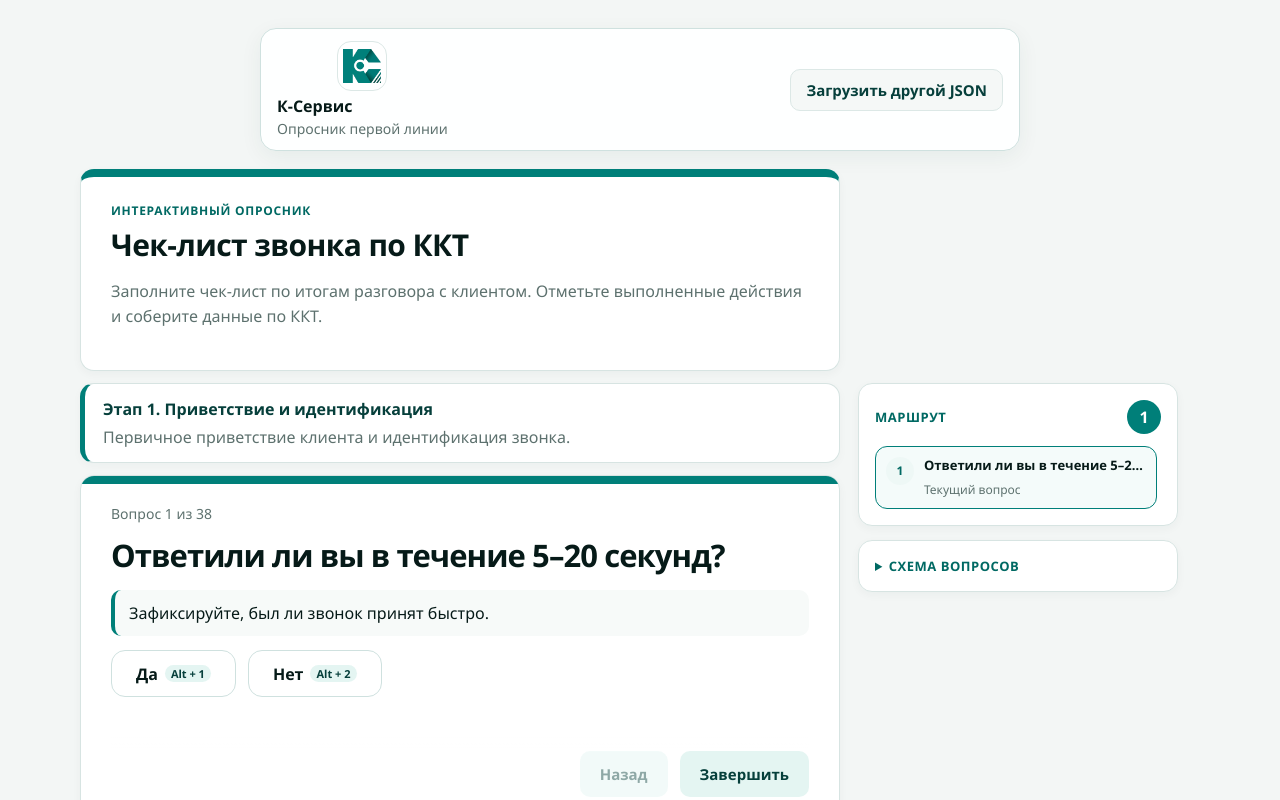
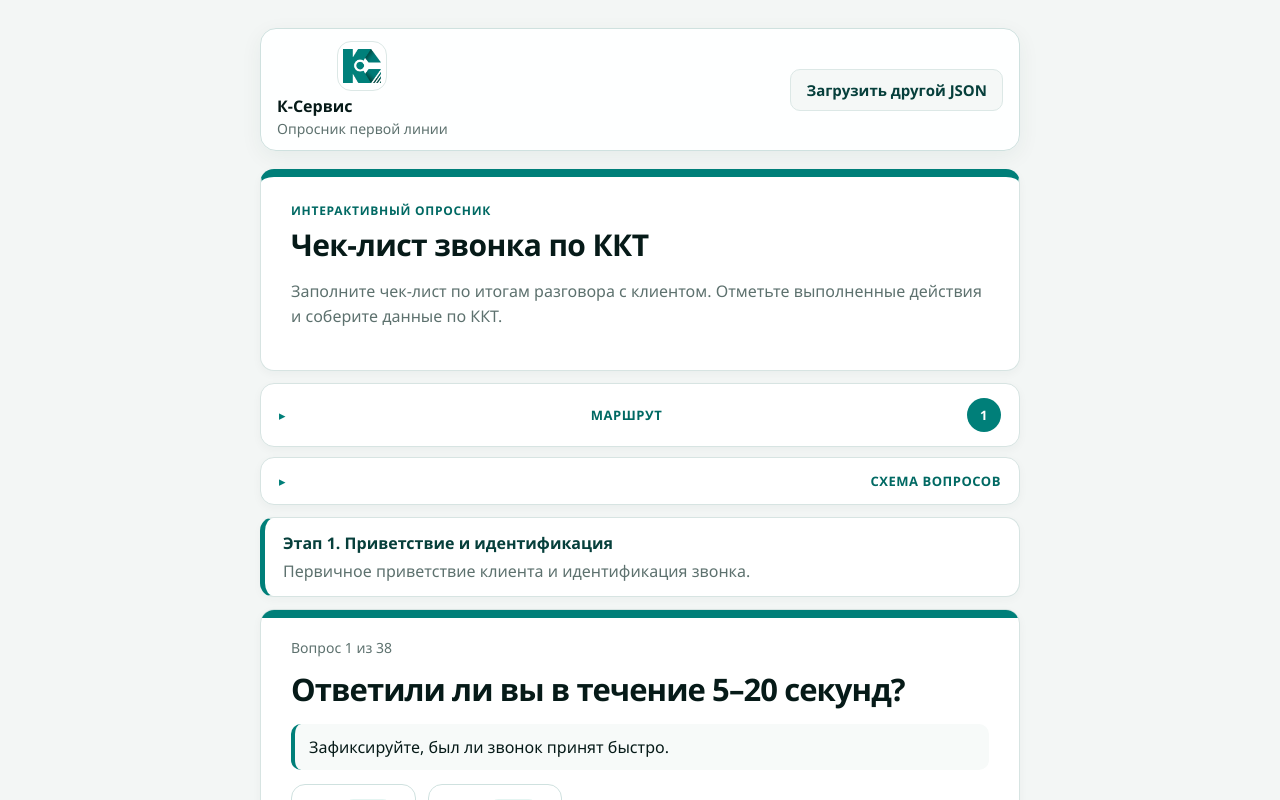
Before and after one commit to DenisBoytsov41/questionnaire-runner, a React (Vite) app: page / in a window 1280 px wide. Shown: the top 800 px of the page. Built offline with nearby package versions, Linux system fonts and the light colour scheme.

Commit message:
Keep questionnaire navigation in form layout

```diff
--- a/src/App.css
+++ b/src/App.css
@@ -881,49 +881,50 @@ p {
 }
 
 .runner-page {
-  max-width: 1120px;
-}
-
-.runner-header {
   max-width: 760px;
 }
 
-.runner-workspace {
+.runner-navigator {
   display: grid;
-  grid-template-columns: minmax(0, 760px) 320px;
-  gap: 18px;
-  align-items: start;
+  gap: 10px;
+  margin-bottom: 12px;
 }
 
-.runner-main-column {
-  min-width: 0;
-}
-
-.runner-sidebar {
-  position: sticky;
-  top: 18px;
-  display: grid;
-  gap: 14px;
-}
-
-.runner-sidebar-card {
+.navigator-panel {
   border: 1px solid #d7e4e2;
   border-radius: 14px;
   background: #ffffff;
-  padding: 16px;
+  padding: 0;
   box-shadow: 0 3px 10px rgba(6, 63, 59, 0.04);
 }
 
-.runner-sidebar-header {
+.navigator-panel summary {
   display: flex;
   align-items: center;
   justify-content: space-between;
   gap: 12px;
-  margin-bottom: 12px;
+  padding: 14px 18px;
+  cursor: pointer;
+  list-style: none;
 }
 
-.runner-sidebar-header span,
-.map-card summary {
+.navigator-panel summary::-webkit-details-marker {
+  display: none;
+}
+
+.navigator-panel summary::before {
+  content: "▸";
+  color: var(--ks-brand);
+  font-size: 13px;
+  transition: transform 0.15s ease;
+}
+
+.navigator-panel[open] summary::before {
+  transform: rotate(90deg);
+}
+
+.navigator-panel summary span,
+.navigator-panel summary {
   color: var(--ks-brand-dark);
   font-size: 13px;
   font-weight: 800;
@@ -931,7 +932,19 @@ p {
   text-transform: uppercase;
 }
 
-.runner-sidebar-header strong {
+.runner-sidebar-header {
+  padding: 0 18px 10px;
+}
+
+.runner-sidebar-header span {
+  color: var(--ks-brand-dark);
+  font-size: 13px;
+  font-weight: 800;
+  letter-spacing: 0.04em;
+  text-transform: uppercase;
+}
+
+.navigator-panel summary strong {
   display: inline-flex;
   align-items: center;
   justify-content: center;
@@ -943,18 +956,19 @@ p {
 }
 
 .route-list {
-  display: grid;
-  gap: 8px;
-  max-height: 320px;
+  display: flex;
+  gap: 10px;
+  max-height: none;
   overflow: auto;
-  padding-right: 4px;
+  padding: 0 18px 18px;
 }
 
 .route-step {
   display: grid;
   grid-template-columns: 28px 1fr;
   gap: 8px 10px;
-  width: 100%;
+  min-width: 220px;
+  max-width: 280px;
   border: 1px solid #dce8e6;
   border-radius: 12px;
   background: #ffffff;
@@ -1002,17 +1016,13 @@ button.route-step {
   background: #f4fbfa;
 }
 
-.map-card summary {
-  cursor: pointer;
-}
-
 .question-map {
   display: grid;
   gap: 14px;
-  margin-top: 14px;
+  margin-top: 0;
   max-height: 520px;
   overflow: auto;
-  padding-right: 4px;
+  padding: 0 18px 18px;
 }
 
 .question-map-section h3 {
@@ -1076,17 +1086,3 @@ button.route-step {
   color: var(--ks-muted);
   font-size: 11px;
 }
-
-@media (max-width: 1120px) {
-  .runner-workspace {
-    grid-template-columns: 1fr;
-  }
-
-  .runner-sidebar {
-    position: static;
-  }
-
-  .runner-header {
-    max-width: none;
-  }
-}
--- a/src/features/questionnaire-runner/ui/QuestionnaireMap.tsx
+++ b/src/features/questionnaire-runner/ui/QuestionnaireMap.tsx
@@ -29,11 +29,15 @@ export function QuestionnaireMap({
   const groupedQuestions = groupQuestionsBySection(questionnaire);
 
   return (
-    <aside className="runner-sidebar">
-      <div className="runner-sidebar-card">
-        <div className="runner-sidebar-header">
+    <div className="runner-navigator">
+      <details className="navigator-panel route-panel">
+        <summary>
           <span>Маршрут</span>
           <strong>{completedRoute.length + 1}</strong>
+        </summary>
+
+        <div className="runner-sidebar-header">
+          <span>Пройденные вопросы и текущий шаг</span>
         </div>
 
         <div className="route-list">
@@ -66,9 +70,9 @@ export function QuestionnaireMap({
             <small>Текущий вопрос</small>
           </div>
         </div>
-      </div>
+      </details>
 
-      <details className="runner-sidebar-card map-card">
+      <details className="navigator-panel map-card">
         <summary>Схема вопросов</summary>
 
         <div className="question-map">
@@ -116,7 +120,7 @@ export function QuestionnaireMap({
           ))}
         </div>
       </details>
-    </aside>
+    </div>
   );
 }
 
--- a/src/features/questionnaire-runner/ui/QuestionnaireRunner.tsx
+++ b/src/features/questionnaire-runner/ui/QuestionnaireRunner.tsx
@@ -70,8 +70,21 @@ export function QuestionnaireRunner({ questionnaire }: QuestionnaireRunnerProps)
         <p>{questionnaire.start_text}</p>
       </div>
 
-      <div className="runner-workspace">
-        <div className="runner-main-column">
+      <QuestionnaireMap
+        questionnaire={questionnaire}
+        currentQuestionId={state.currentQuestion.id}
+        completedRoute={state.history}
+        answers={state.answers}
+        onNavigateToQuestion={(questionId) => {
+          dispatch({
+            type: "NAVIGATE_TO_ROUTE",
+            payload: {
+              questionId,
+            },
+          });
+        }}
+      />
+
       {section && (
         <div className="section-banner">
           <strong>{section.title}</strong>
@@ -92,23 +105,6 @@ export function QuestionnaireRunner({ questionnaire }: QuestionnaireRunnerProps)
         onBack={() => dispatch({ type: "BACK" })}
         onFinish={() => dispatch({ type: "FINISH" })}
       />
-        </div>
-
-        <QuestionnaireMap
-          questionnaire={questionnaire}
-          currentQuestionId={state.currentQuestion.id}
-          completedRoute={state.history}
-          answers={state.answers}
-          onNavigateToQuestion={(questionId) => {
-            dispatch({
-              type: "NAVIGATE_TO_ROUTE",
-              payload: {
-                questionId,
-              },
-            });
-          }}
-        />
-      </div>
     </section>
   );
 }
```
Lines whose indentation alone changed are shown as unchanged.
